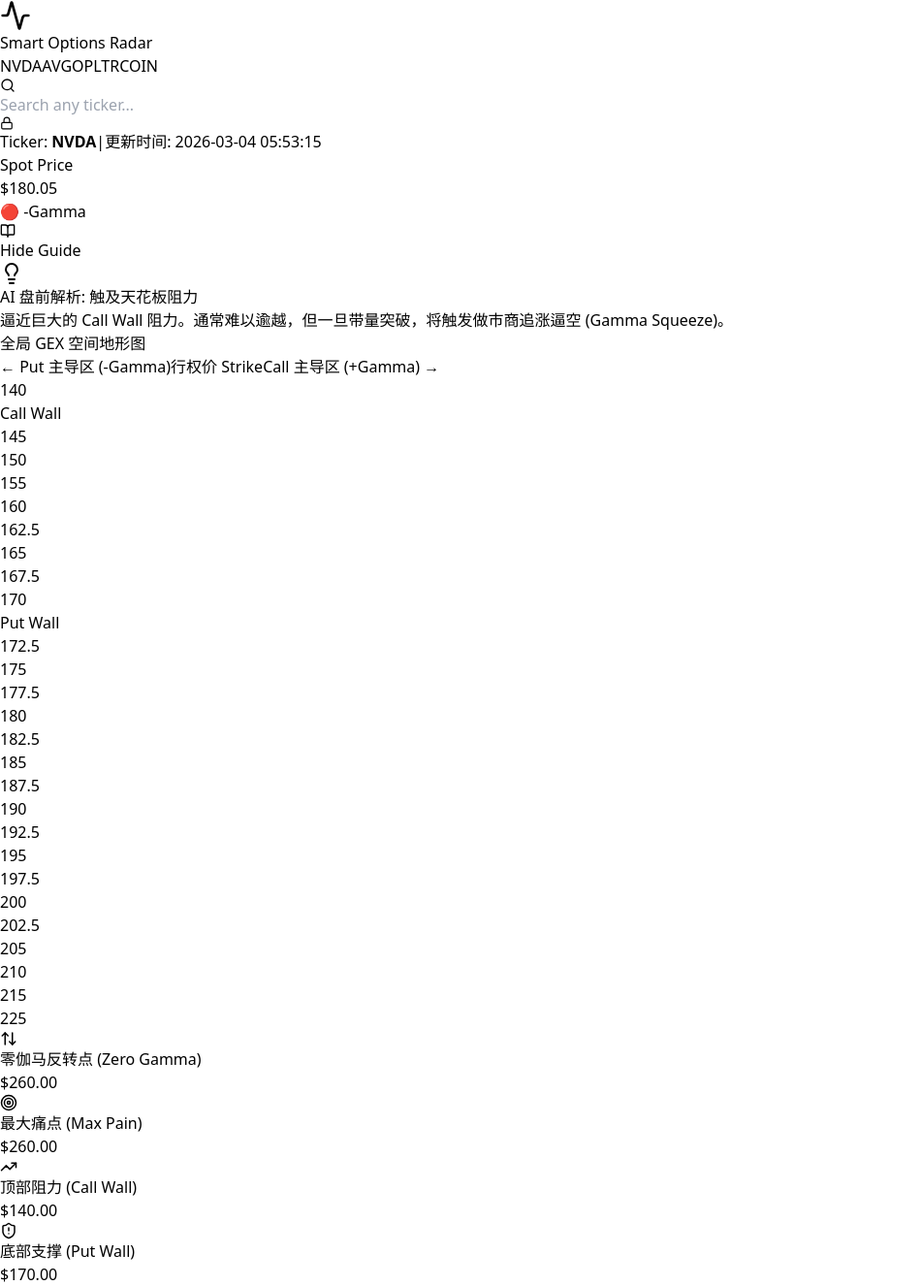
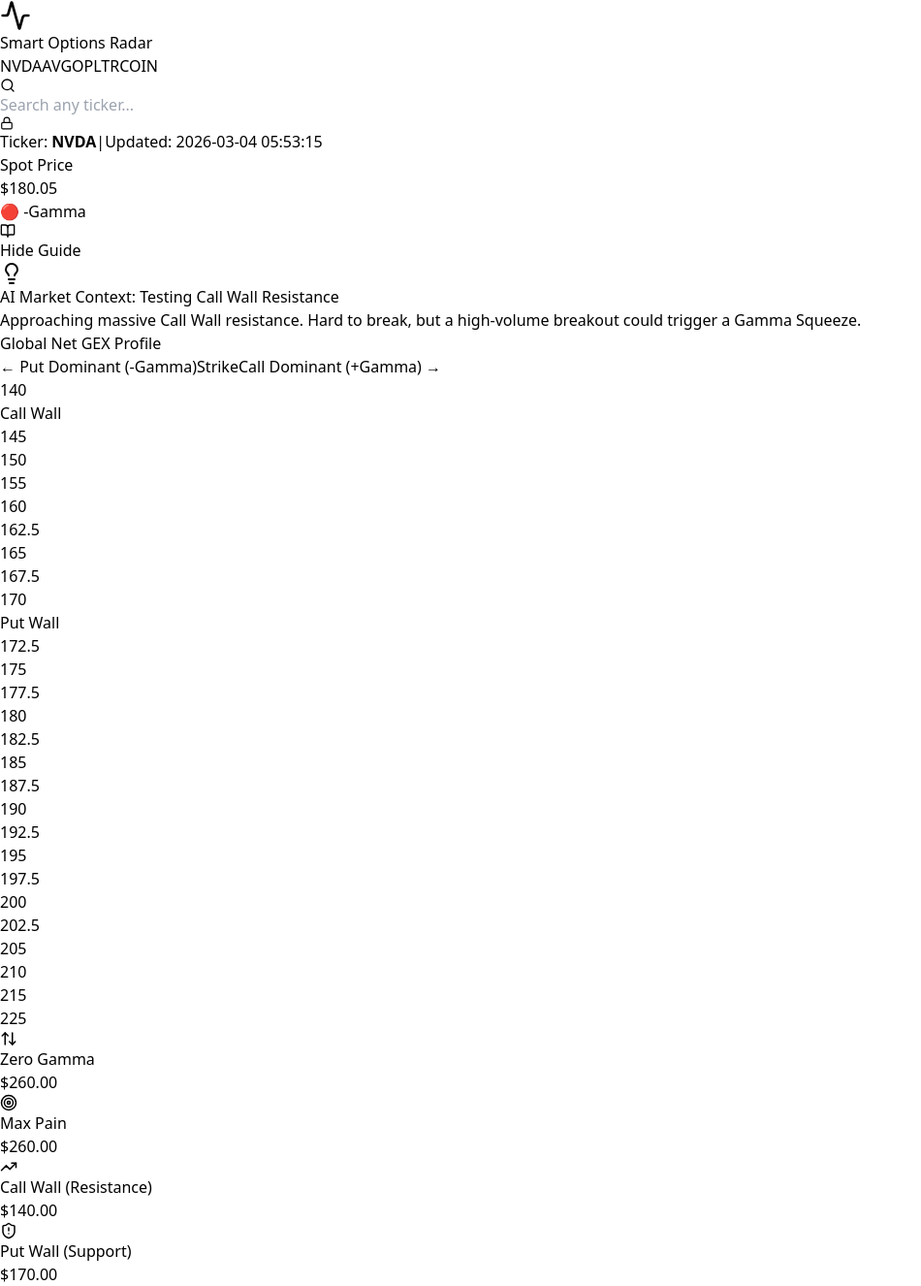
Before and after one commit to silverlion2/my-trading-app, a React (Vite) app in the folder options-radar/: page / in a window 1280 px wide. Shown: the whole page at 97% size, without its empty margins (0-950 px from the left). Built offline with nearby package versions, Linux system fonts and the light colour scheme.

Commit message:
English_UI

```diff
--- a/options-radar/src/App.jsx
+++ b/options-radar/src/App.jsx
@@ -80,7 +80,7 @@
   }
 
   const activeData = database[activeTicker];
-  if (!activeData) return <div className="min-h-screen bg-slate-950 p-8">暂无数据</div>;
+  if (!activeData) return <div className="min-h-screen bg-slate-950 p-8">No data available</div>;
 
   const { metadata, indicators, gex_chart_data } = activeData;
   const maxGexAbs = Math.max(...gex_chart_data.map(d => Math.abs(d.net_gex)));
@@ -95,14 +95,14 @@
     const isNearCallWall = indicators.call_wall - metadata.spot_price <= (metadata.spot_price * 0.01);
     const isNearPutWall = metadata.spot_price - indicators.put_wall <= (metadata.spot_price * 0.01);
 
-    if (isNearFlip) return { title: "多空分水岭战役", color: "text-blue-400 border-blue-900 bg-blue-950/20", desc: "现价正在试探零伽马反转点。若站稳则回归平缓上涨，跌破则进入高波动负反馈区间。" };
-    if (isPinning) return { title: "Max Pain 引力拉扯", color: "text-purple-400 border-purple-900 bg-purple-950/20", desc: "做市商正在对冲压制现价，使其贴近最大痛点。此区间适合 Theta 耗损策略，不建议买入单边期权。" };
-    if (isNearCallWall) return { title: "触及天花板阻力", color: "text-emerald-400 border-emerald-900 bg-emerald-950/20", desc: "逼近巨大的 Call Wall 阻力。通常难以逾越，但一旦带量突破，将触发做市商追涨逼空 (Gamma Squeeze)。" };
-    if (isNearPutWall) return { title: "触及铁底支撑", color: "text-red-400 border-red-900 bg-red-950/20", desc: "价格落入深水区并测试 Put Wall 终极支撑。大概率产生反弹，若放量跌破则预示恐慌性抛售的开始。" };
+    if (isNearFlip) return { title: "Zero Gamma Battleground", color: "text-blue-400 border-blue-900 bg-blue-950/20", desc: "Spot is testing the Zero Gamma flip point. Holding above means a steady grind higher; breaking below triggers high-volatility negative feedback." };
+    if (isPinning) return { title: "Max Pain Pinning", color: "text-purple-400 border-purple-900 bg-purple-950/20", desc: "Dealers are hedging to pin the spot near Max Pain. High Theta decay zone. Directional buying is not recommended." };
+    if (isNearCallWall) return { title: "Testing Call Wall Resistance", color: "text-emerald-400 border-emerald-900 bg-emerald-950/20", desc: "Approaching massive Call Wall resistance. Hard to break, but a high-volume breakout could trigger a Gamma Squeeze." };
+    if (isNearPutWall) return { title: "Testing Put Wall Support", color: "text-red-400 border-red-900 bg-red-950/20", desc: "Testing the ultimate Put Wall support. High probability of a bounce. A high-volume breakdown indicates panic selling." };
     return {
-      title: isPositiveGamma ? "正伽马主导 (低波动震荡上涨)" : "负伽马主导 (高波动趋势跟随)",
+      title: isPositiveGamma ? "Positive Gamma (Low Volatility Grind)" : "Negative Gamma (High Volatility Trend)",
       color: isPositiveGamma ? "text-emerald-400 border-emerald-900 bg-emerald-950/20" : "text-amber-400 border-amber-900 bg-amber-950/20",
-      desc: isPositiveGamma ? "市场处于平稳期，做市商的操作模式为高抛低吸，打压波动率。寻找支撑位低吸为上策。" : "市场情绪脆弱，做市商的操作模式为追涨杀跌，放大波动率。严禁逆势接飞刀，跟随趋势交易。"
+      desc: isPositiveGamma ? "Market is calm. Dealers are buying dips and selling rips, suppressing volatility. Look for support to buy." : "Market is fragile. Dealers are selling dips and buying rips, amplifying volatility. Follow the trend, don't catch falling knives."
     };
   };
 
@@ -190,7 +190,7 @@
           <p className="text-slate-400 mt-4 flex items-center gap-2 text-sm">
             <span>Ticker: <strong className="text-blue-400">{metadata.ticker}</strong></span>
             <span className="text-slate-600">|</span>
-            <span>更新时间: {metadata.updated_at}</span>
+            <span>Updated: {metadata.updated_at}</span>
           </p>
         </div>
 
@@ -220,7 +220,7 @@
           <Lightbulb size={24} />
         </div>
         <div>
-          <h3 className="font-bold text-lg mb-1">AI 盘前解析: {marketContext.title}</h3>
+          <h3 className="font-bold text-lg mb-1">AI Market Context: {marketContext.title}</h3>
           <p className="text-sm opacity-80 leading-relaxed">{marketContext.desc}</p>
         </div>
       </div>
@@ -231,14 +231,14 @@
         <div className="lg:col-span-8 bg-slate-900 border border-slate-800 p-6 rounded-2xl flex flex-col shadow-xl">
           <div className="flex justify-between items-center mb-6">
             <h2 className="text-xl font-bold text-white flex items-center gap-2">
-              <span className="w-1.5 h-6 bg-blue-500 rounded-full"></span> 全局 GEX 空间地形图
+              <span className="w-1.5 h-6 bg-blue-500 rounded-full"></span> Global Net GEX Profile
             </h2>
           </div>
 
           <div className="relative mt-4 flex-1">
             <div className="absolute left-1/2 top-0 bottom-0 w-px bg-slate-700/50 z-0"></div>
             <div className="flex justify-between text-xs text-slate-500 mb-2 px-2 uppercase font-medium">
-              <span>← Put 主导区 (-Gamma)</span><span>行权价 Strike</span><span>Call 主导区 (+Gamma) →</span>
+              <span>← Put Dominant (-Gamma)</span><span>Strike</span><span>Call Dominant (+Gamma) →</span>
             </div>
 
             <div className="flex flex-col py-2 relative">
@@ -258,7 +258,7 @@
                       )}
                       {isZeroGamma && (
                         <div className="mr-2 text-xs font-bold text-blue-400 bg-blue-950 px-2 py-0.5 rounded border border-blue-800 flex items-center gap-1">
-                          <ArrowUpDown size={12} /> 翻转点
+                          <ArrowUpDown size={12} /> Flip Point
                         </div>
                       )}
                     </div>
@@ -287,19 +287,19 @@
         {/* Right Metrics */}
         <div className="lg:col-span-4 flex flex-col gap-4">
           <div className={`bg-slate-900 border ${isNearFlip ? 'border-blue-500' : 'border-slate-800'} p-5 rounded-2xl`}>
-            <h3 className="text-blue-400 font-bold flex items-center gap-2 mb-2"><ArrowUpDown size={18} /> 零伽马反转点 (Zero Gamma)</h3>
+            <h3 className="text-blue-400 font-bold flex items-center gap-2 mb-2"><ArrowUpDown size={18} /> Zero Gamma</h3>
             <div className="text-3xl font-black text-white font-mono">${indicators.zero_gamma.toFixed(2)}</div>
           </div>
           <div className="bg-slate-900 border border-slate-800 p-5 rounded-2xl">
-            <h3 className="text-purple-400 font-bold flex items-center gap-2 mb-2"><Target size={18} /> 最大痛点 (Max Pain)</h3>
+            <h3 className="text-purple-400 font-bold flex items-center gap-2 mb-2"><Target size={18} /> Max Pain</h3>
             <div className="text-3xl font-black text-white font-mono">${indicators.max_pain.toFixed(2)}</div>
           </div>
           <div className="bg-slate-900 border border-slate-800 p-5 rounded-2xl">
-            <h3 className="text-emerald-400 font-bold flex items-center gap-2 mb-2"><TrendingUp size={18} /> 顶部阻力 (Call Wall)</h3>
+            <h3 className="text-emerald-400 font-bold flex items-center gap-2 mb-2"><TrendingUp size={18} /> Call Wall (Resistance)</h3>
             <div className="text-3xl font-black text-white font-mono">${indicators.call_wall.toFixed(2)}</div>
           </div>
           <div className="bg-slate-900 border border-slate-800 p-5 rounded-2xl">
-            <h3 className="text-red-400 font-bold flex items-center gap-2 mb-2"><ShieldAlert size={18} /> 底部支撑 (Put Wall)</h3>
+            <h3 className="text-red-400 font-bold flex items-center gap-2 mb-2"><ShieldAlert size={18} /> Put Wall (Support)</h3>
             <div className="text-3xl font-black text-white font-mono">${indicators.put_wall.toFixed(2)}</div>
           </div>
         </div>
```
